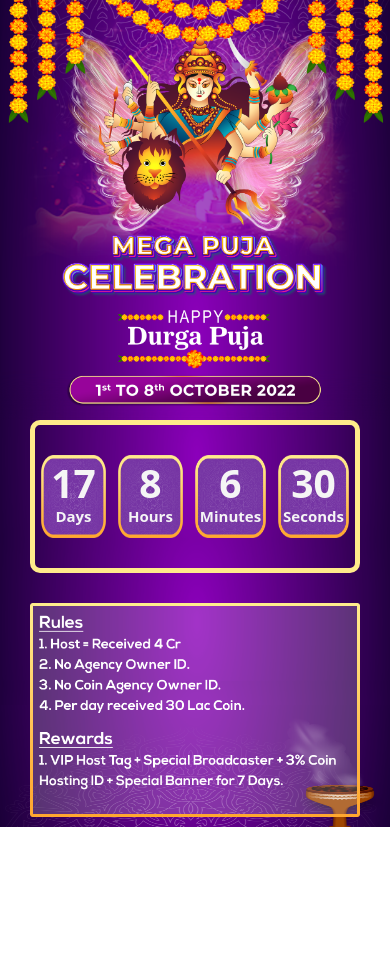
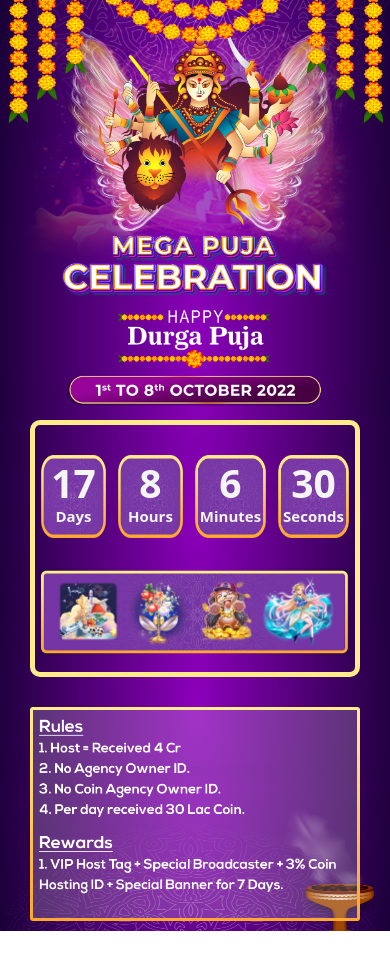
Before and after one commit to Mr-Shamuel/Puja-Template, a React (Create React App) app: page / in a window 390 px wide. Before the commit the page ends 857 px from the top, so only its background shows below. Built offline with nearby package versions, Linux system fonts and the light colour scheme.

Commit message:
category responsive

```diff
--- a/src/Components/Category/Category.css
+++ b/src/Components/Category/Category.css
@@ -1,5 +1,11 @@
 .category img {
-  width: 100%;
+  max-width: 100%;
   height: 100%;
-  padding: 0px 70px;
+  /* padding: 0px 70px; */
 }
+
+@media only screen and (min-width: 320px) and (max-width: 600px) {
+  .category img {
+    width: 100%;
+  }
+}
--- a/src/Components/Category/Category.js
+++ b/src/Components/Category/Category.js
@@ -4,7 +4,7 @@ import './Category.css';
 const Category = () => {
     return (
         <div className='category'>
-            <div className="ctegoryImg my-5  ">
+            <div className="ctegoryImg mb-3 mx-1  ">
                 <img className='d-block mx-auto' src={cateImg} alt="" />
             </div>
 
--- a/src/Components/Home/Home.js
+++ b/src/Components/Home/Home.js
@@ -54,8 +54,8 @@ const Home = () => {
                     timerMinutes={timerMinutes}
                     timerSeconds={timerSeconds}
                 ></Time>
-                {/* <Category></Category>
-                <UserType></UserType>
+                <Category></Category>
+                {/* <UserType></UserType>
                 <Profile></Profile> */}
 
             </div>
--- a/src/Components/Time/Time.css
+++ b/src/Components/Time/Time.css
@@ -28,6 +28,9 @@
   color: whitesmoke;
   font-weight: bolder;
 }
+
+/* responsive for mobile  */
+
 @media only screen and (min-width: 320px) and (max-width: 340px) {
   .clock {
     min-width: 50px;
```
